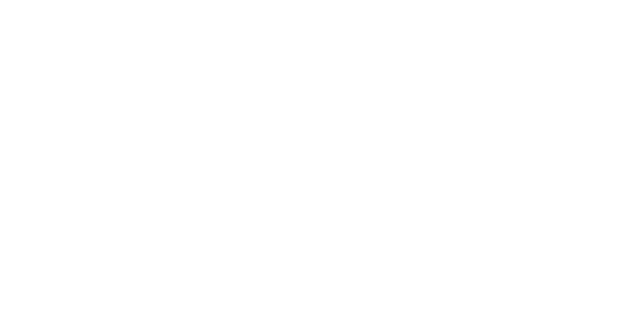
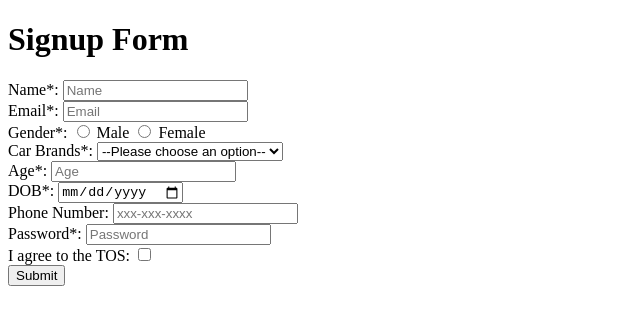
Before and after one commit to acciojob/signup-form-car-devparmarr, a website: page main.html in a window 1280 px wide. Shown: the whole page, without its empty margins (0-640 px from the left). Drawn offline with Linux system fonts and the light colour scheme.

Commit message:
created a submission

```diff
--- a/main.html
+++ b/main.html
@@ -8,6 +8,47 @@
 
 <body>
 	<!-- the entire body must be written by student -->
+	<h1>Signup Form</h1>
+    <form action="#" method="post">
+        <label for="name">Name*:</label>
+        <input type="text" id="name" name="name" placeholder="Name" required><br>
+
+        <label for="email">Email*:</label>
+        <input type="email" id="email" name="email" placeholder="Email" required><br>
+
+        <label for="gender_m">Gender*:</label>
+        <input type="radio" id="gender_m" name="gender" value="male" required>
+        <label for="gender_m">Male</label>
+        <input type="radio" id="gender_f" name="gender" value="female" required>
+        <label for="gender_f">Female</label><br>
+
+        <label for="cars">Car Brands*:</label>
+        <select id="cars" name="cars" required>
+            <option value="" disabled selected>--Please choose an option--</option>
+            <option value="BMW">BMW</option>
+            <option value="Audi">Audi</option>
+            <option value="Mercedes">Mercedes</option>
+        </select><br>
+
+        <label for="age">Age*:</label>
+        <input type="number" id="age" name="age" placeholder="Age" required><br>
+
+        <label for="dob">DOB*:</label>
+        <input type="date" id="dob" name="dob" required><br>
+
+        <label for="tel">Phone Number:</label>
+        <input type="tel" id="tel" name="tel" placeholder="xxx-xxx-xxxx"><br>
+
+        <label for="password">Password*:</label>
+        <input type="password" id="password" name="password" placeholder="Password" required><br>
+
+        <label for="tos">I agree to the TOS:</label>
+        <input type="checkbox" id="tos" name="tos" required><br>
+
+        <input type="submit" value="Submit">
+    </form>
+</body>
+</html>
     <script type="text/javascript" src="./script.js">
 </script>
 
```
